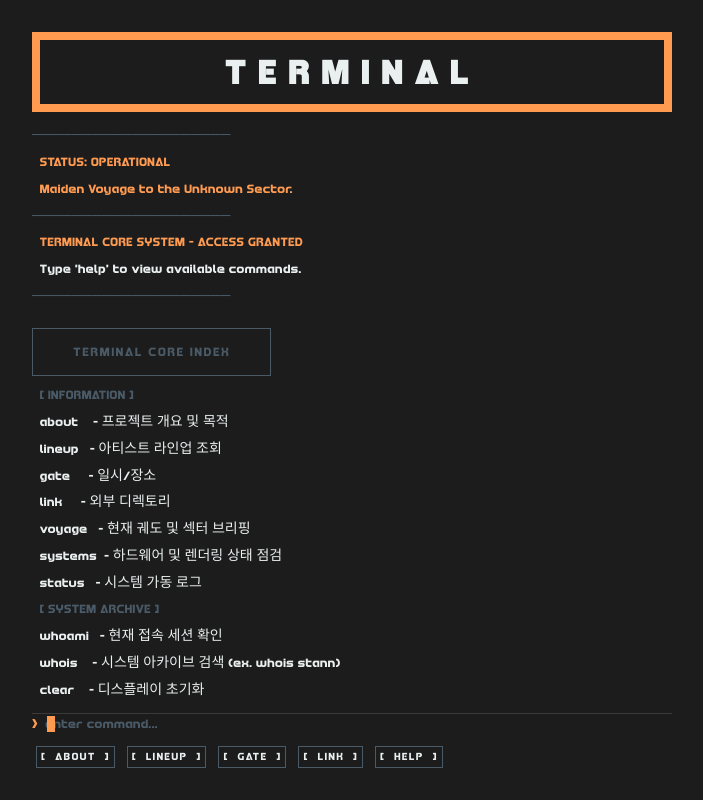
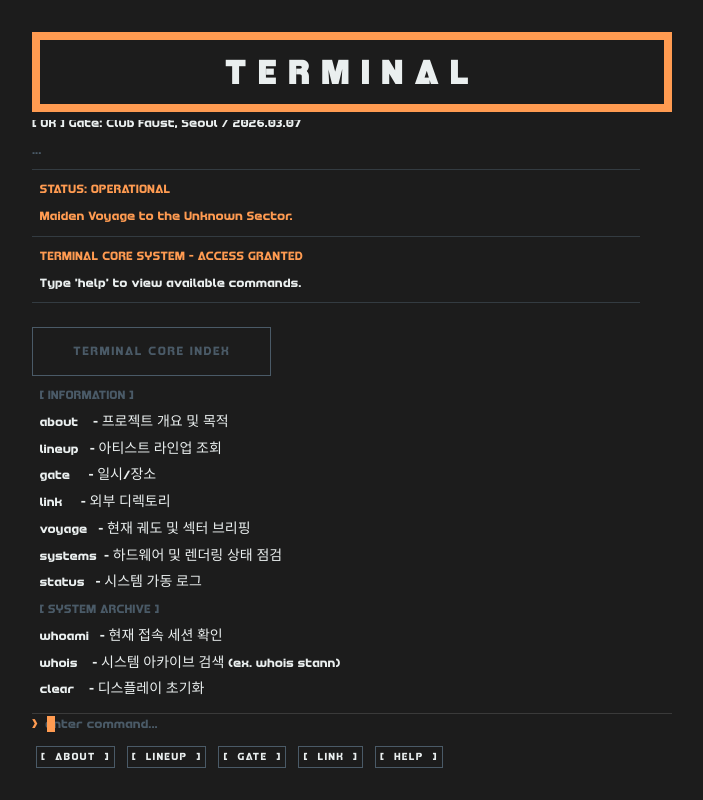
Before and after one commit to stann-kr/Terminal, a Next.js app in the folder web/: page / in a window 1280 px wide. Shown: the whole page, without its empty margins (288-991 px from the left). Built offline with nearby package versions, Linux system fonts and the light colour scheme; a web font is replaced by a local one.

Commit message:
feat: 터미널 출력에 구분선(divider) 타입 추가 및 렌더링 구현

```diff
--- a/web/src/components/TerminalShell.tsx
+++ b/web/src/components/TerminalShell.tsx
@@ -17,6 +17,7 @@ const LINE_COLOR: Record<TerminalLine["type"], string> = {
   input: "text-[var(--orange)] font-bold",
   link: "text-[var(--grey-text)] hover:text-[var(--orange)] hover:underline cursor-pointer transition-colors",
   header: "", // Uses .terminal-header from globals.css directly
+  divider: "",
 };
 
 const QUICK_COMMANDS = ["about", "lineup", "gate", "link", "help"];
@@ -295,6 +296,15 @@ export default function TerminalShell() {
               );
             }
 
+            if (line.type === "divider") {
+              return (
+                <div
+                  key={line.id}
+                  className="border-t border-[var(--grey-border)] my-2 opacity-50 w-[95%]"
+                />
+              );
+            }
+
             const isInput = line.type === "input";
 
             return (
--- a/web/src/lib/command-text.ts
+++ b/web/src/lib/command-text.ts
@@ -13,7 +13,8 @@ export type LineType =
   | "system"
   | "input"
   | "link"
-  | "header";
+  | "header"
+  | "divider";
 
 export type ContentItem =
   | string
@@ -97,7 +98,7 @@ export const COMMAND_TEXTS = {
     "  DATE  : 2026.03.07 (SAT)",
     "  VENUE : Club Faust, Seoul",
     "  DESTINATION: The Hidden Layer",
-    ["────────────────────", "system"],
+    ["", "divider"],
     "  * Maiden Voyage to the Unknown Sector.",
     "",
   ] as ContentItem[],
@@ -200,15 +201,15 @@ export const COMMAND_TEXTS = {
     { text: "[ -- ] Verifying gate coordinates...", type: "system" },
     { text: "[ OK ] Gate: Club Faust, Seoul / 2026.03.07", type: "output" },
     { text: "...", type: "system" },
-    { text: "────────────────────", type: "system" },
+    { text: "", type: "divider" },
     { text: "  STATUS: OPERATIONAL", type: "success" },
     { text: "  Maiden Voyage to the Unknown Sector.", type: "success" },
-    { text: "────────────────────", type: "system" },
+    { text: "", type: "divider" },
   ] as BootLine[],
 
   welcomeMessage: [
     ["  TERMINAL CORE SYSTEM — ACCESS GRANTED", "success"],
     ["  Type 'help' to view available commands.", "output"],
-    ["────────────────────", "system"],
+    ["", "divider"],
   ] as ContentItem[],
 };
```
